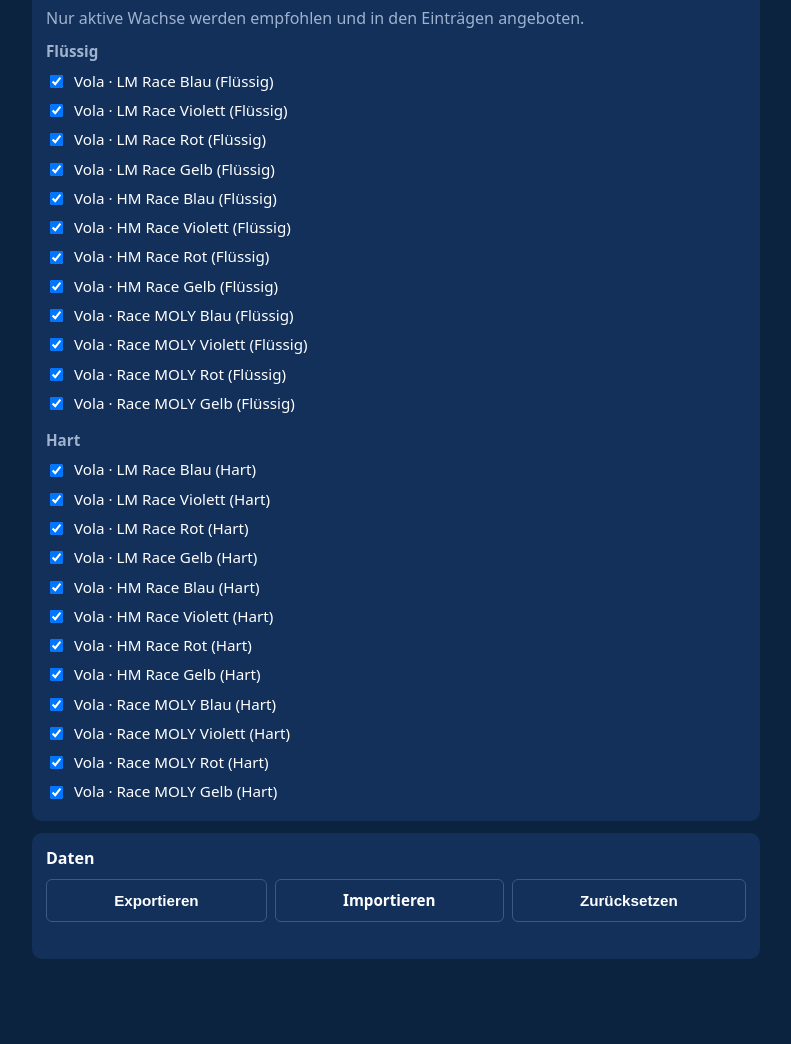
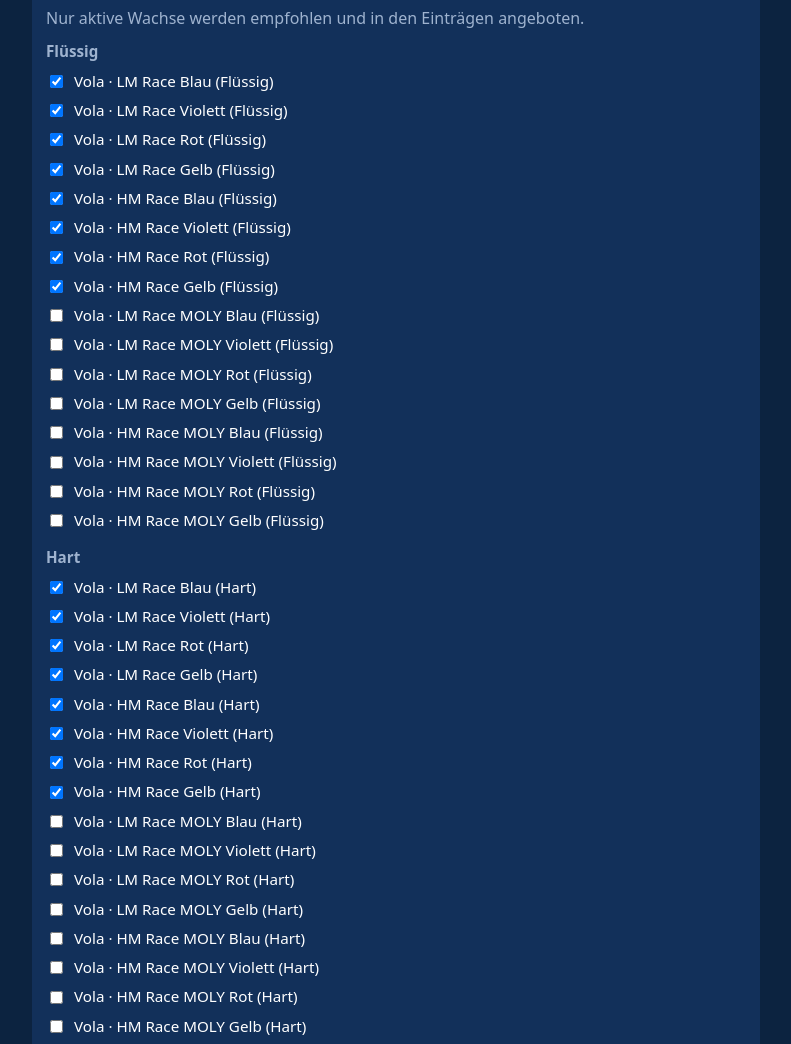
Before and after one commit to Stuzi09/Test, a plain HTML site: page index.html in a window 1280 px wide. Shown: the part 614-1658 px from the top of the page, without its empty margins (244-1035 px from the left). Before the commit the page ends 1601 px from the top, so only its background shows below. Drawn offline with Linux system fonts and the light colour scheme.

Commit message:
Moly in LM und HM aufteilen, Kunstschnee empfiehlt beide
Co-Authored-By: Claude Haiku 5.5 <noreply@anthropic.com>
Claude-Session: https://claude.ai/code/session_01QM3RJjXkFUGg3mTstgPP8L

```diff
--- a/index.html
+++ b/index.html
@@ -157,15 +157,17 @@ const FAHRTARTEN = [
 ];
 
 // Vola: je Typ (Flüssig, Hart) drei Linien (LM, HM, Moly) in vier Farben, also 24 Wachse
-const VOLA_FAMILIEN_NAMEN = { LM: 'LM Race', HM: 'HM Race', MOLY: 'Race MOLY' };
+const VOLA_FAMILIEN_NAMEN = { LM: 'LM Race', HM: 'HM Race', LMMOLY: 'LM Race MOLY', HMMOLY: 'HM Race MOLY' };
 const VOLA_ZONE_NAMEN = { blau: 'Blau', violett: 'Violett', rot: 'Rot', gelb: 'Gelb' };
 function baueVolaWachse() {
   const liste = [];
   let n = 1;
   for (const typ of ['fluessig', 'hart']) {
-    for (const linie of ['LM', 'HM', 'MOLY']) {
+    for (const linie of ['LM', 'HM', 'LMMOLY', 'HMMOLY']) {
       for (const farbe of Object.keys(VOLA_ZONE_NAMEN)) {
-        liste.push({ id: 'w' + n++, marke: 'Vola', name: `${VOLA_FAMILIEN_NAMEN[linie]} ${VOLA_ZONE_NAMEN[farbe]}`, typ, aktiv: true });
+        // Moly ist standardmässig aus, da nur zwei Farben pro Linie vorhanden sind
+        const aktiv = !linie.endsWith('MOLY');
+        liste.push({ id: 'w' + n++, marke: 'Vola', name: `${VOLA_FAMILIEN_NAMEN[linie]} ${VOLA_ZONE_NAMEN[farbe]}`, typ, aktiv });
       }
     }
   }
@@ -251,7 +253,7 @@ const VOLA_FARBEN ={ blau: '#1f5fa8', violett: '#7b2a7d', rot: '#d62a2a', gelb:
 const VOLA_TABELLE = {
   neu: { blau: ['LM', 'HM'], violett: ['LM', 'HM'], rot: ['LM'], gelb: ['LM'] },
   alt: { blau: ['HM'], violett: ['LM', 'HM'], rot: ['LM', 'HM'], gelb: ['LM', 'HM'] },
-  kunst: { blau: ['MOLY'], violett: ['MOLY'], rot: ['MOLY'], gelb: ['MOLY'] }
+  kunst: { blau: ['LMMOLY', 'HMMOLY'], violett: ['LMMOLY', 'HMMOLY'], rot: ['LMMOLY', 'HMMOLY'], gelb: ['LMMOLY', 'HMMOLY'] }
 };
 const SCHNEEART_SCHLUESSEL = { Neuschnee: 'neu', Altschnee: 'alt', Firn: 'alt', Kunstschnee: 'kunst' };
 
```
